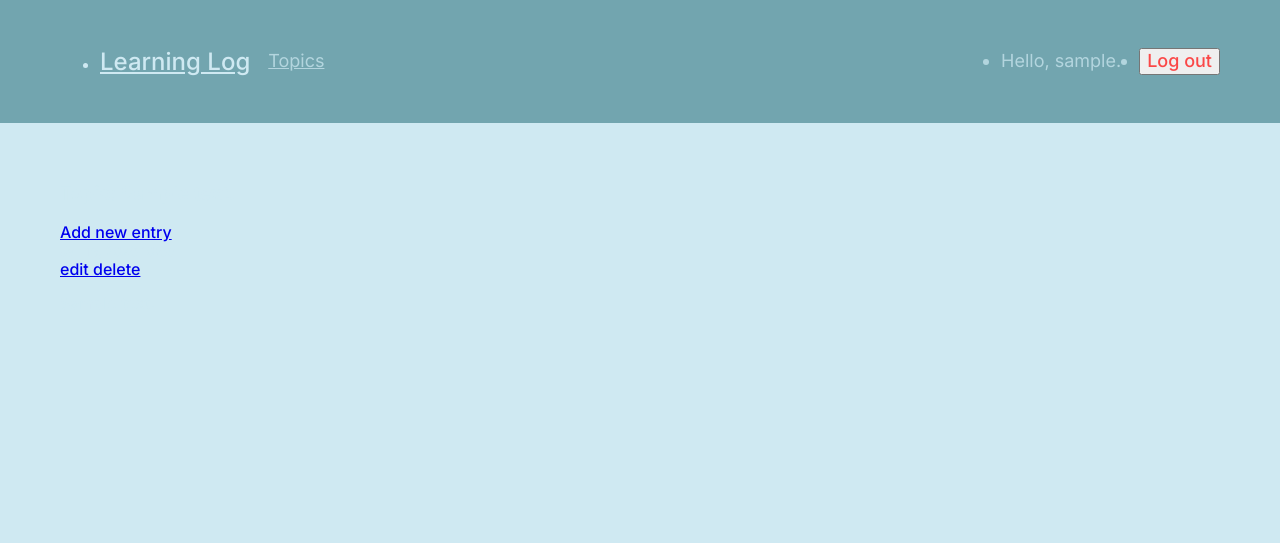
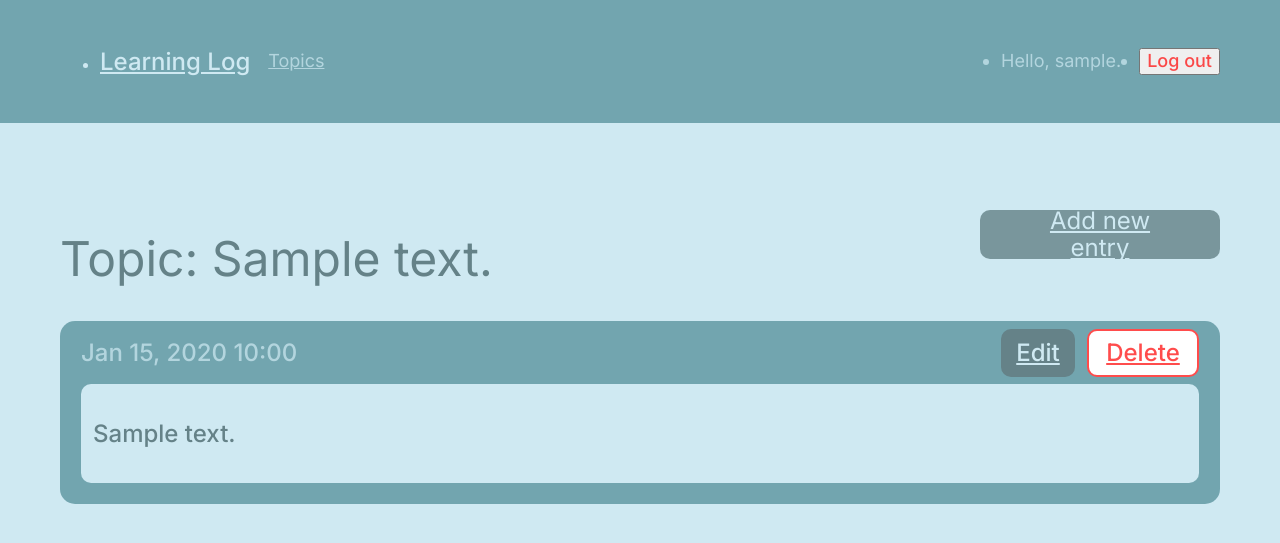
Before and after one commit to Antooon32/learning_log, a Django app: page /topics/1/ in a window 1280 px wide. Shown: the top 543 px of the page. Run offline with Django 5.2, Linux system fonts and the light colour scheme; a user stored in the database is signed in; tables that the repository leaves empty hold one stand-in row (values such as "Sample post"); style sheets or scripts are compiled from the project's sources; some libraries are stand-ins or nearby versions.

Commit message:
topic sass

```diff
--- a/learning_logs/templates/learning_logs/edit_entry.html
+++ b/learning_logs/templates/learning_logs/edit_entry.html
@@ -1,4 +1,5 @@
 {% extends "learning_logs/base.html" %}
+{% load static %}
 
 {% block container %}
     <nav aria-label="breadcrumb">
--- a/learning_logs/templates/learning_logs/new_entry.html
+++ b/learning_logs/templates/learning_logs/new_entry.html
@@ -1,4 +1,5 @@
 {% extends "learning_logs/base.html" %}
+{% load static %}
 
 {% block container %}
     <nav aria-label="breadcrumb">
--- a/learning_logs/templates/learning_logs/topic.html
+++ b/learning_logs/templates/learning_logs/topic.html
@@ -1,37 +1,36 @@
 {% extends 'learning_logs/base.html' %}
 
 {% block page_header %}
-    <h3>Topic: {{ topic }}</h3>
+<div class="page-header__block">
+    <h3 class="topic-title">Topic: {{ topic }}</h3>
+    <a href="{% url 'learning_logs:new_entry' topic.id %}" class="add-new-entry-button">Add
+        new entry</a>
+</div>
 {% endblock page_header %}
 
 {% block container %}
-    <div class="mb-3">
-        <a href="{% url 'learning_logs:new_entry' topic.id %}" class="btn btn-primary">Add new entry</a>
+{% for entry in entries %}
+<div class="topic-card">
+    <div class="topic-card__header">
+        <div class="topic-card__date">
+            {{ entry.date_added|date:'M d, Y H:i' }}
         </div>
 
-    {% for entry in entries %}
-        <div class="card mb-3 shadow-sm">
-            <div class="card-header d-flex justify-content-between align-items-center">
-                <small class="text-muted">
-                    {{ entry.date_added|date:'M d, Y H:i' }}
-                </small>
-                <div>
-                    <a href="{% url 'learning_logs:edit_entry' entry.id %}"
-                       class="btn btn-outline-secondary btn-sm mr-2">
-                        edit
+        <div class="topic-card__control">
+            <a href="{% url 'learning_logs:edit_entry' entry.id %}" class="topic-card__edit">
+                Edit
             </a>
-                    <a href="{% url 'learning_logs:delete_entry' entry.id %}"
-                       class="btn btn-outline-danger btn-sm">
-                        delete
+            <a href="{% url 'learning_logs:delete_entry' entry.id %}" class="topic-card__delete">
+                Delete
             </a>
         </div>
     </div>
-            <div class="card-body">
+    <div class="topic-card__body">
         {{ entry.text|linebreaks }}
     </div>
 </div>
 {% empty %}
-        <div class="alert alert-info">
+<div class="topic-card__empty">
     There are no entries for this topic yet.
 </div>
 {% endfor %}
--- a/static/sass/layout/topic.scss
+++ b/static/sass/layout/topic.scss
@@ -0,0 +1,113 @@
+.page-header__block {
+    @media screen and (min-width: getBreakPoint(tablet)) {
+        display: flex;
+        justify-content: space-between;
+        margin-bottom: 35px;
+        align-items: center;
+    }
+}
+
+.topic-title {
+    font-weight: 400;
+    font-size: 48px;
+    color: get-var(main__third);
+    text-align: center;
+    margin-bottom: 30px;
+
+    @media screen and (min-width: getBreakPoint(tablet)) {
+        margin-bottom: 0px;
+    }
+}
+
+.add-new-entry-button {
+    @include button(240px, 49px);
+    font-weight: 400;
+    font-size: 24px;
+    color: get-var(main__first);
+    margin: 0 auto;
+    margin-bottom: 31px;
+
+    @media screen and (min-width: getBreakPoint(tablet)) {
+        margin: 0;
+    }
+}
+
+.topic-card {
+    border-radius: 15px;
+    width: 100%;
+    background-color: get-var(main__second);
+    padding: 20px 18px;
+    margin-bottom: 40px;
+
+    @media screen and (min-width: getBreakPoint(tablet)) {
+        display: flex;
+        flex-direction: column;
+        gap: 7px;
+        padding: 21px;
+        padding-top: 8px;
+    }
+
+    &__date {
+        font-size: 24px;
+        text-align: center;
+        color: get-var(text__second);
+        margin-bottom: 62px;
+
+        @media screen and (min-width: getBreakPoint(tablet)) {
+            margin: 0;
+        }
+    }
+
+    &__control {
+        display: flex;
+        justify-content: center;
+        gap: 12px;
+    }
+
+    &__edit {
+        border-radius: 10px;
+        width: 74px;
+        height: 48px;
+        background-color: get-var(main__third);
+        font-size: 24px;
+        display: flex;
+        justify-content: center;
+        align-items: center;
+        font-weight: 500;
+        color: get-var(main__first);
+    }
+
+    &__delete {
+        border: 2px solid get-var(text__first);
+        border-radius: 10px;
+        width: 112px;
+        height: 48px;
+        background-color: #fff;
+        font-size: 24px;
+        display: flex;
+        justify-content: center;
+        align-items: center;
+        font-weight: 500;
+        color: get-var(text__first);
+    }
+
+    &__header {
+        margin-bottom: 38px;
+
+        @media screen and (min-width: getBreakPoint(tablet)) {
+            margin: 0;
+            display: flex;
+            justify-content: space-between;
+            align-items: center;
+        }
+    }
+
+    &__body {
+        width: 100%;
+        border-radius: 10px;
+        background-color: get-var(main__first);
+        padding: 12px;
+        font-size: 24px;
+        color: get-var(main__third);
+    }
+}
```
Lines whose indentation alone changed are shown as unchanged.
